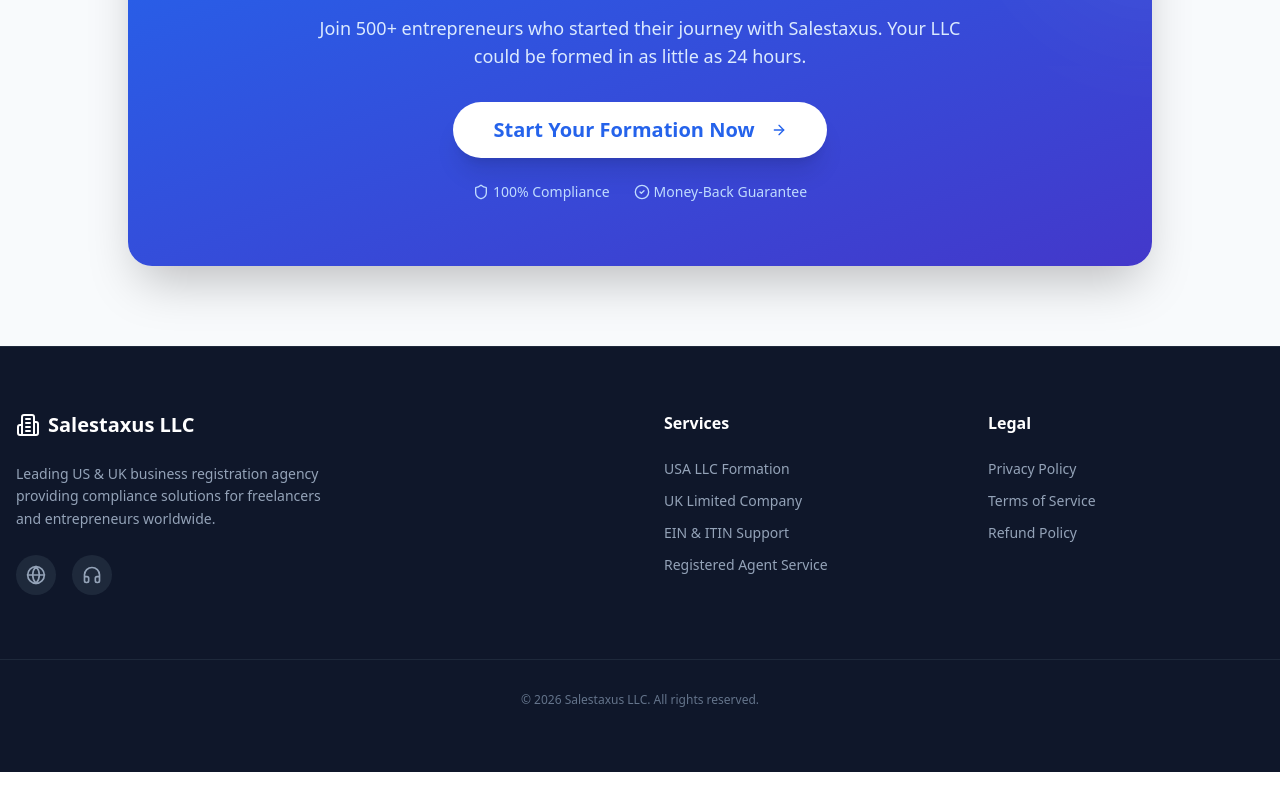
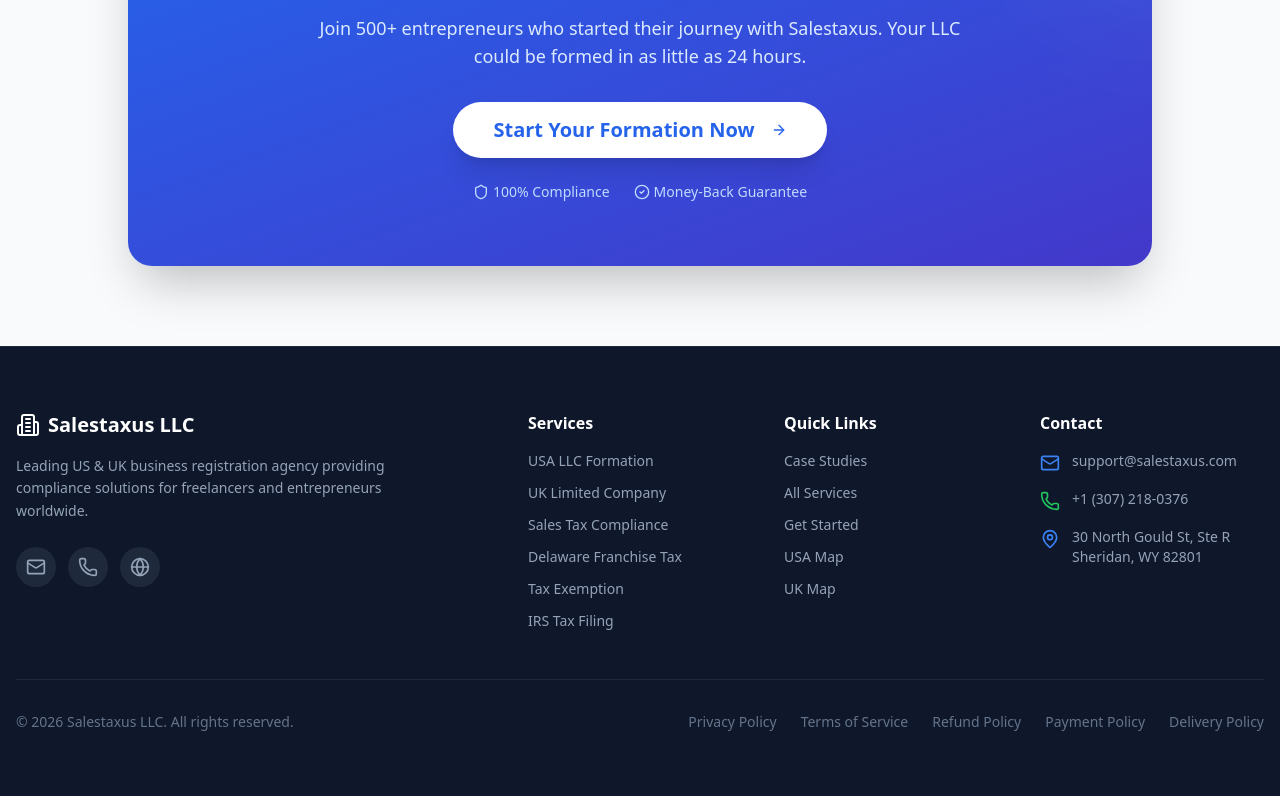
Before and after one commit to rawal7860/ecomifyUSA, a Next.js app: page / in a window 1280 px wide. Shown: the part 4253-5049 px from the top of the page. Before the commit the page ends 5025 px from the top, so only its background shows below. Built offline with nearby package versions, Linux system fonts and the light colour scheme.

Commit message:
Edit /src/pages/index.tsx

```diff
--- a/src/pages/index.tsx
+++ b/src/pages/index.tsx
@@ -318,43 +318,7 @@ export default function HomePage() {
             <CheckoutSection />
 
             {/* 9. Footer */}
-            <footer className="bg-slate-900 text-slate-400 py-16 border-t border-slate-800">
-                <div className="max-w-7xl mx-auto px-4 grid md:grid-cols-4 gap-12">
-                    <div className="col-span-2">
-                        <div className="flex items-center gap-2 font-bold text-white text-xl mb-6">
-                            <Building2 className="h-6 w-6" /> Salestaxus LLC
-                        </div>
-                        <p className="max-w-xs text-sm leading-relaxed mb-6">
-                            Leading US & UK business registration agency providing compliance
-                            solutions for freelancers and entrepreneurs worldwide.
-                        </p>
-                        <div className="flex gap-4">
-                            <div className="w-10 h-10 bg-slate-800 rounded-full flex items-center justify-center hover:bg-blue-600 transition-colors cursor-pointer"><Globe className="w-5 h-5" /></div>
-                            <div className="w-10 h-10 bg-slate-800 rounded-full flex items-center justify-center hover:bg-blue-600 transition-colors cursor-pointer"><Headphones className="w-5 h-5" /></div>
-                        </div>
-                    </div>
-                    <div>
-                        <h5 className="text-white font-bold mb-6">Services</h5>
-                        <ul className="space-y-3 text-sm">
-                            <li className="hover:text-white cursor-pointer transition-colors"><Link href="/services">USA LLC Formation</Link></li>
-                            <li className="hover:text-white cursor-pointer transition-colors"><Link href="/services">UK Limited Company</Link></li>
-                            <li className="hover:text-white cursor-pointer transition-colors"><Link href="/services">EIN & ITIN Support</Link></li>
-                            <li className="hover:text-white cursor-pointer transition-colors"><Link href="/services">Registered Agent Service</Link></li>
-                        </ul>
-                    </div>
-                    <div>
-                        <h5 className="text-white font-bold mb-6">Legal</h5>
-                        <ul className="space-y-3 text-sm">
-                            <li className="hover:text-white cursor-pointer transition-colors">Privacy Policy</li>
-                            <li className="hover:text-white cursor-pointer transition-colors">Terms of Service</li>
-                            <li className="hover:text-white cursor-pointer transition-colors">Refund Policy</li>
-                        </ul>
-                    </div>
-                </div>
-                <div className="max-w-7xl mx-auto px-4 mt-16 pt-8 border-t border-slate-800 text-center text-xs text-slate-500">
-                    © {new Date().getFullYear()} Salestaxus LLC. All rights reserved.
-                </div>
-            </footer>
+            <Footer />
         </div>
     );
 }
```
